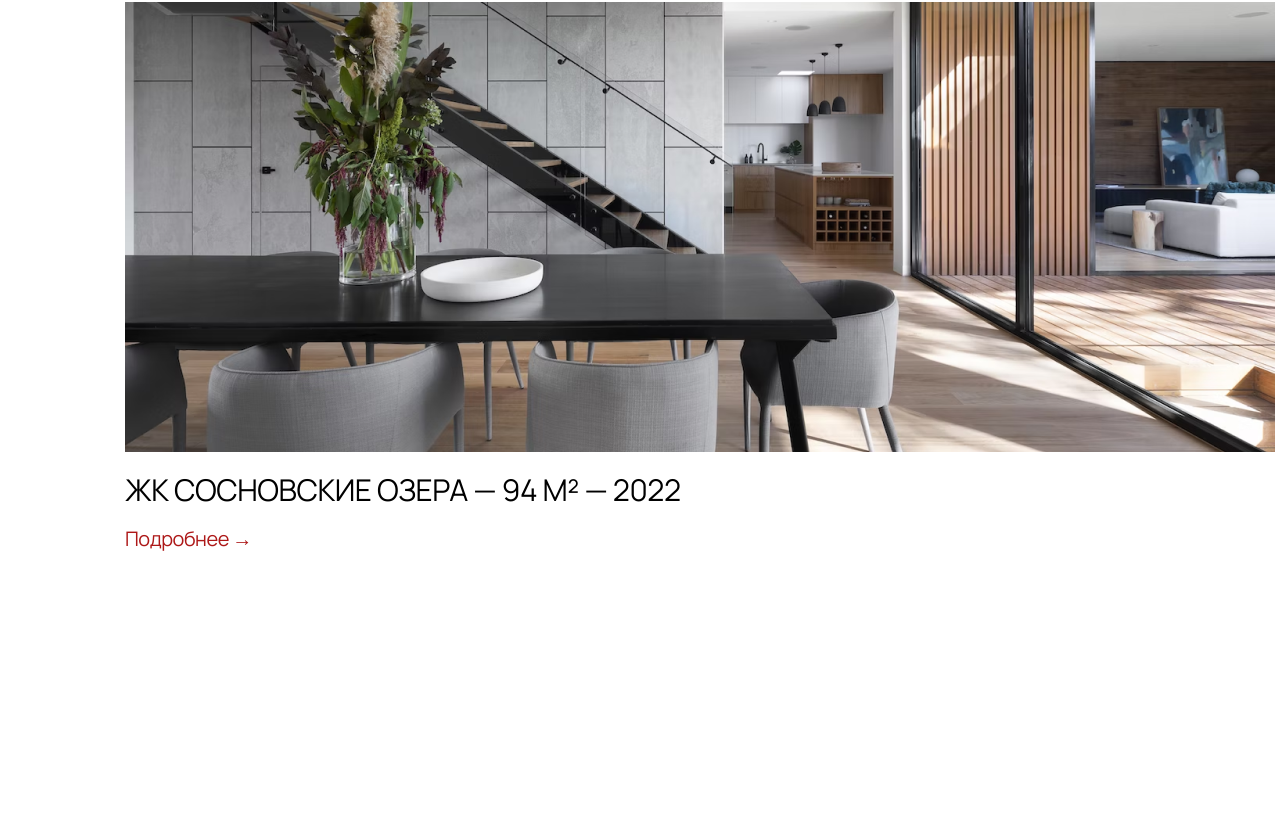
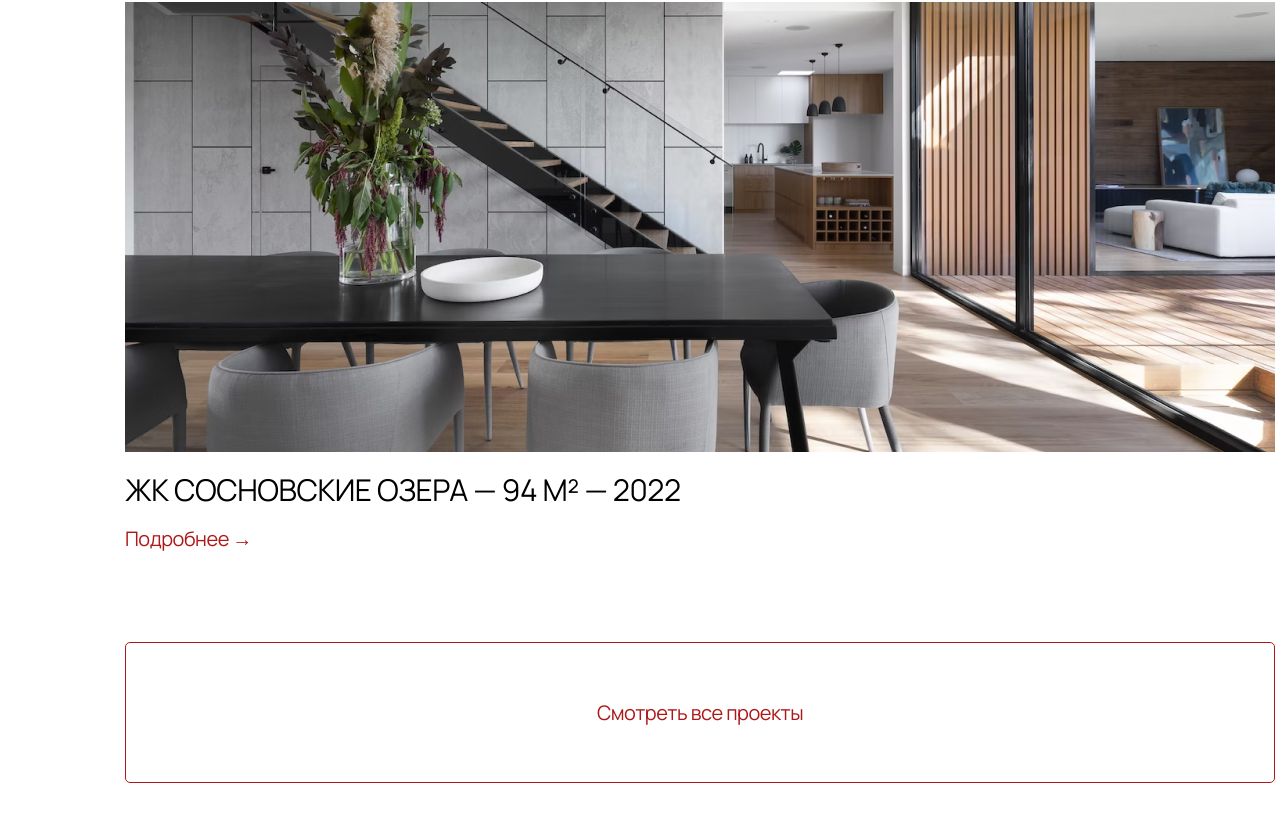
Before and after one commit to sergeydubovoy/metrika, a plain HTML site: page index.html in a window 1280 px wide. Shown: the part 2929-3750 px from the top of the page. Before the commit the page ends 3571 px from the top, so only its background shows below. Drawn offline with Linux system fonts and the light colour scheme.

Commit message:
Add files via upload

```diff
--- a/index.html
+++ b/index.html
@@ -2,7 +2,7 @@
 <html lang="en">
 <head>
     <meta charset="UTF-8">
-    <title>Сайт</title>
+    <title>МЕТРИКА</title>
     <link rel="stylesheet" href="styles/reset.css">
     <link rel="preconnect" href="https://fonts.googleapis.com">
     <link rel="preconnect" href="https://fonts.gstatic.com" crossorigin>
@@ -30,9 +30,9 @@
             </a>
         </div>
         <div class="section-1">
-                <p>
-                    ПРОЕКТЫ
-                </p>
+            <p>
+                ПРОЕКТЫ
+            </p>
             <div>
                 <img
                     src="resourсes/jk-pravoberejhny.png"
@@ -72,6 +72,11 @@
                     Подробнее →
                 </a>
             </div>
+            <a
+                class="btn"
+                href="/">
+                Смотреть все проекты
+            </a>
         </div>
     </div>
 </body>
--- a/styles/styles.css
+++ b/styles/styles.css
@@ -85,3 +85,25 @@ h1 {
     margin-bottom: 90px;
     line-height: 27px;
 }
+.btn {
+    display: block;
+
+    font-size: 30px;
+    line-height: 41px;
+    text-align: center;
+    text-decoration: none;
+    color: #AD1818;
+    padding-top: 56px;
+    padding-bottom: 56px;
+
+    border: 1px solid #AD1818;
+    border-radius: 5px;
+    cursor: pointer;
+    margin-bottom: 150px;
+}
+.btn:hover {
+    background-color: #AD1818;
+}
+.btn:hover a {
+    color: white;
+}
```
